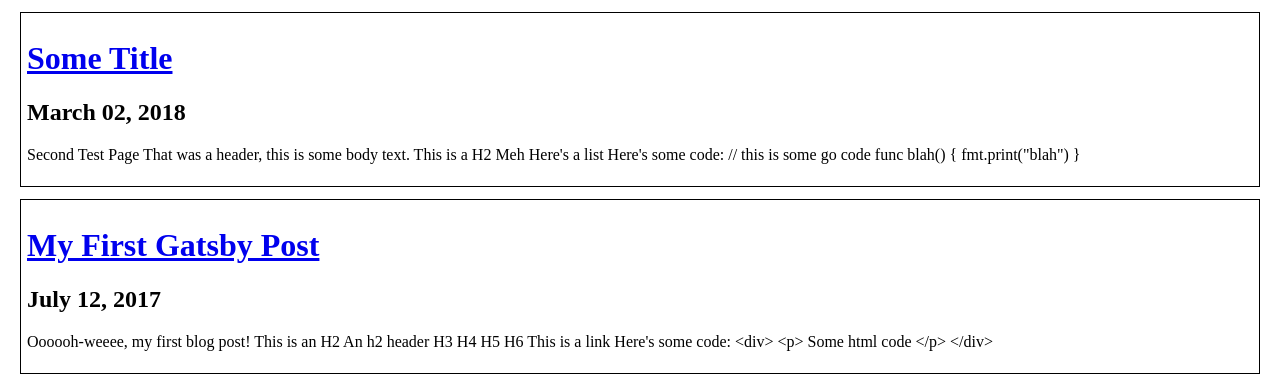
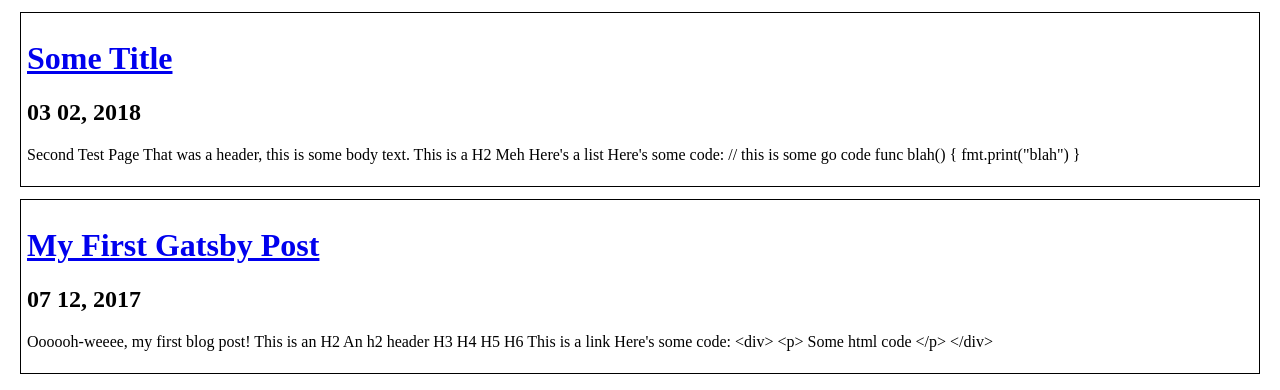
Before and after one commit to marcus-grant/pattern-buffer, a Gatsby site: page / in a window 1280 px wide. Built offline with nearby package versions, Linux system fonts and the light colour scheme; Gatsby itself is replaced by a stand-in of ours.

Commit message:
[#19] NewsFeed & PostPreview are now made
* pages/index.js used to handle rendereing posts feed
* now NewsFeed handles it, including filtering and mapping posts
* The actual preview is handled by PostPreview
* The PostPreview element and stylesheets haven't changed.
* GraphQL to createPage API of Gatsby still is in index.

```diff
--- a/gatsby-browser.js
+++ b/gatsby-browser.js
@@ -4,4 +4,4 @@
  * See: https://www.gatsbyjs.org/docs/browser-apis/
  */
 
- // You can delete this file if you're not using it
+// You can delete this file if you're not using it
--- a/gatsby-node.js
+++ b/gatsby-node.js
@@ -42,6 +42,8 @@ exports.createPages = ({ boundActionCreators, graphql }) => {
             path: node.frontmatter.path,
             component: blogPostTemplate,
             context: {}, // additional data can be passed via context
+            // from gatsby's createpages docs: http://bit.ly/2LbTwu0
+            // context: { path, }
           });
         });
     });
--- /dev/null
+++ b/src/components/Cards/post-preview.js
@@ -0,0 +1,43 @@
+import React from 'react';
+import PropTypes from 'prop-types';
+import Link from 'gatsby-link';
+
+import './post-preview.scss';
+
+/**
+ * PostPreview is a failry simple component that simply renders a card
+ * containing preview information about a post, with a link to read it.
+ * The component de-serializes the data provided by the Gatsby...
+ * ...GraphQL query that queries all pages in gatsby-node.js.
+ */
+const PostPreview = ({ post }) => (
+  <div
+    className="blog-post__preview"
+    key={post.id}
+    style={{
+      border: '1px solid black',
+      margin: '12px',
+      padding: '6px',
+    }}
+  >
+    <h1>
+      <Link to={post.frontmatter.path}>{post.frontmatter.title}</Link>
+    </h1>
+    <h2>{post.frontmatter.date}</h2>
+    <p>{post.excerpt}</p>
+  </div>
+);
+
+PostPreview.propTypes = {
+  post: PropTypes.shape({
+    id: PropTypes.string.isRequired,
+    excerpt: PropTypes.string,
+    frontmatter: PropTypes.shape({
+      path: PropTypes.string.isRequired,
+      title: PropTypes.string,
+      date: PropTypes.string,
+    }).isRequired,
+  }).isRequired,
+};
+
+export default PostPreview;
--- a/src/components/Feed/feed.js
+++ b/src/components/Feed/feed.js
@@ -1,9 +1,46 @@
+// import Link from 'gatsby-link';
 import React from 'react';
+import PropTypes from 'prop-types';
 
-const Feed = () => (
+import PostPreview from '../Cards/post-preview';
+
+// TODO: Deserialize data here or in index?
+// TODO: Implement more filters, more complex fileters and user defined ones.
+/**
+ * NewsFeed is essentially the content part of the index of the site.
+ * Here all posts are queried, sorted and rendered as PostPreviews.
+ * The width of the site will eventually determine how many columns are used.
+ * Eventually when more posts with tags and dates are created, filtering &
+ * sorting controls will be implemented, probably on the Sidebar.
+ */
+const NewsFeed = ({ posts }) => (
   <div className="feed__container">
-    <h1>Feed PlaceHolder</h1>
+    <div className="blog-posts">
+      {posts
+        .filter(post => post.node.frontmatter.title.length > 0)
+        .map(post => (<PostPreview key={post.node.id} post={post.node} />))
+      }
+    </div>
   </div>
 );
 
-export default Feed;
+NewsFeed.propTypes = {
+  posts: PropTypes.arrayOf(PropTypes.shape({
+    node: PropTypes.shape({
+      excerpt: PropTypes.string,
+      frontmatter: PropTypes.shape({
+        title: PropTypes.string,
+        date: PropTypes.string,
+        path: PropTypes.string.isRequired,
+      }),
+      id: PropTypes.string.isRequired,
+    }).isRequired,
+  })),
+};
+
+NewsFeed.defaultProps = {
+  posts: null,
+};
+
+
+export default NewsFeed;
--- a/src/pages/index.js
+++ b/src/pages/index.js
@@ -1,40 +1,25 @@
 import React from 'react';
-import Link from 'gatsby-link';
+// import Link from 'gatsby-link';
 import PropTypes from 'prop-types';
 // import Helmet from 'react-helmet';
 
+import NewsFeed from '../components/Feed/feed';
+
 // import '../css/index.css'; // add some style if you want!
 
+// export default function Index({ data }) {
 export default function Index({ data }) {
   const { edges: posts } = data.allMarkdownRemark;
   return (
-    <div className="blog-posts">
-      {posts
-        .filter(post => post.node.frontmatter.title.length > 0)
-        .map(({ node: post }) => (
-          <div
-            className="blog-post-preview"
-            key={post.id}
-            style={{
-              border: '1px solid black',
-              margin: '12px',
-              padding: '6px',
-            }}
-          >
-            <h1>
-              <Link to={post.frontmatter.path}>{post.frontmatter.title}</Link>
-            </h1>
-            <h2>{post.frontmatter.date}</h2>
-            <p>{post.excerpt}</p>
-          </div>
-      ))}
-    </div>
+    <NewsFeed posts={posts} />
   );
 }
 
 Index.propTypes = {
   data: PropTypes.shape({ allMarkdownRemark: PropTypes.object.isRequired }),
-}; Index.defaultProps = {
+};
+
+Index.defaultProps = {
   data: null,
 };
 
@@ -47,7 +32,7 @@ export const pageQuery = graphql`
           id
           frontmatter {
             title
-            date(formatString: "MMMM DD, YYYY")
+            date(formatString: "MM DD, YYYY")
             path
           }
         }
```
Also changed, not shown: README.md, src/components/Cards/post-preview.scss (added).
